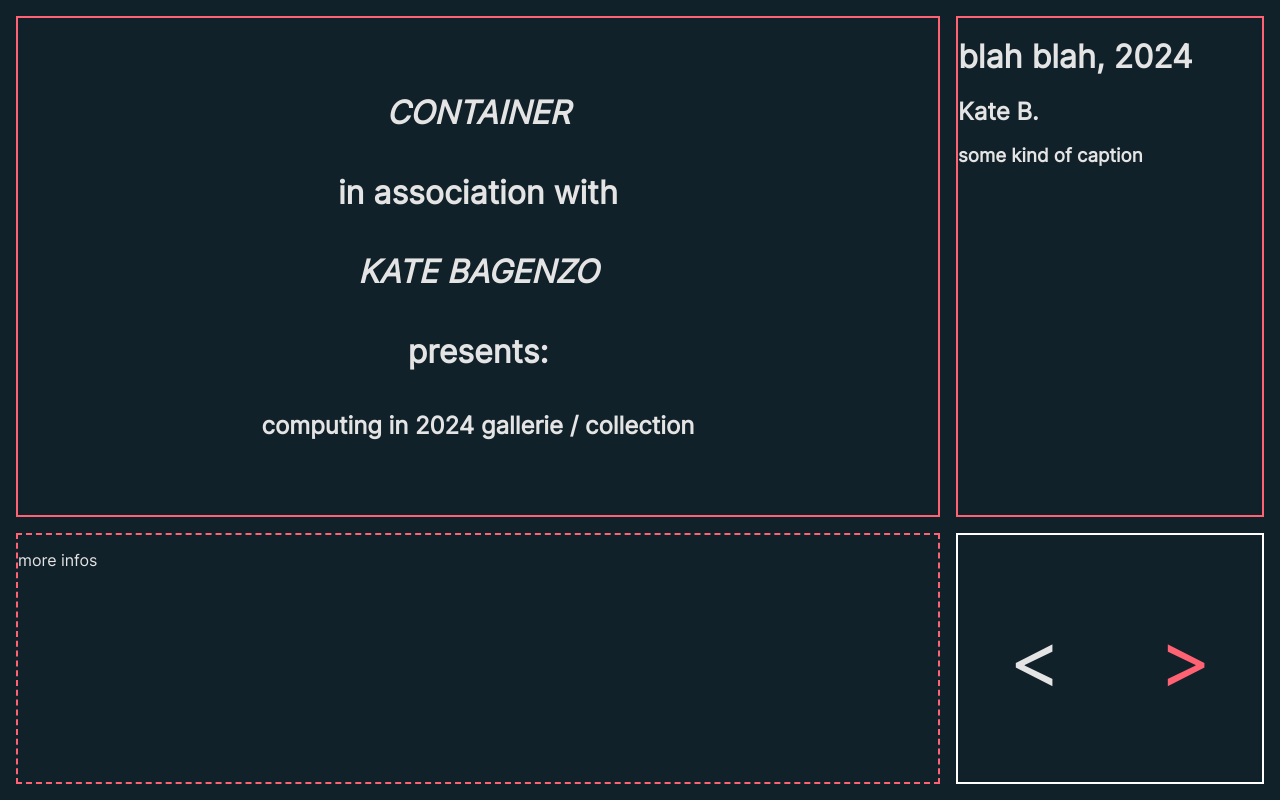
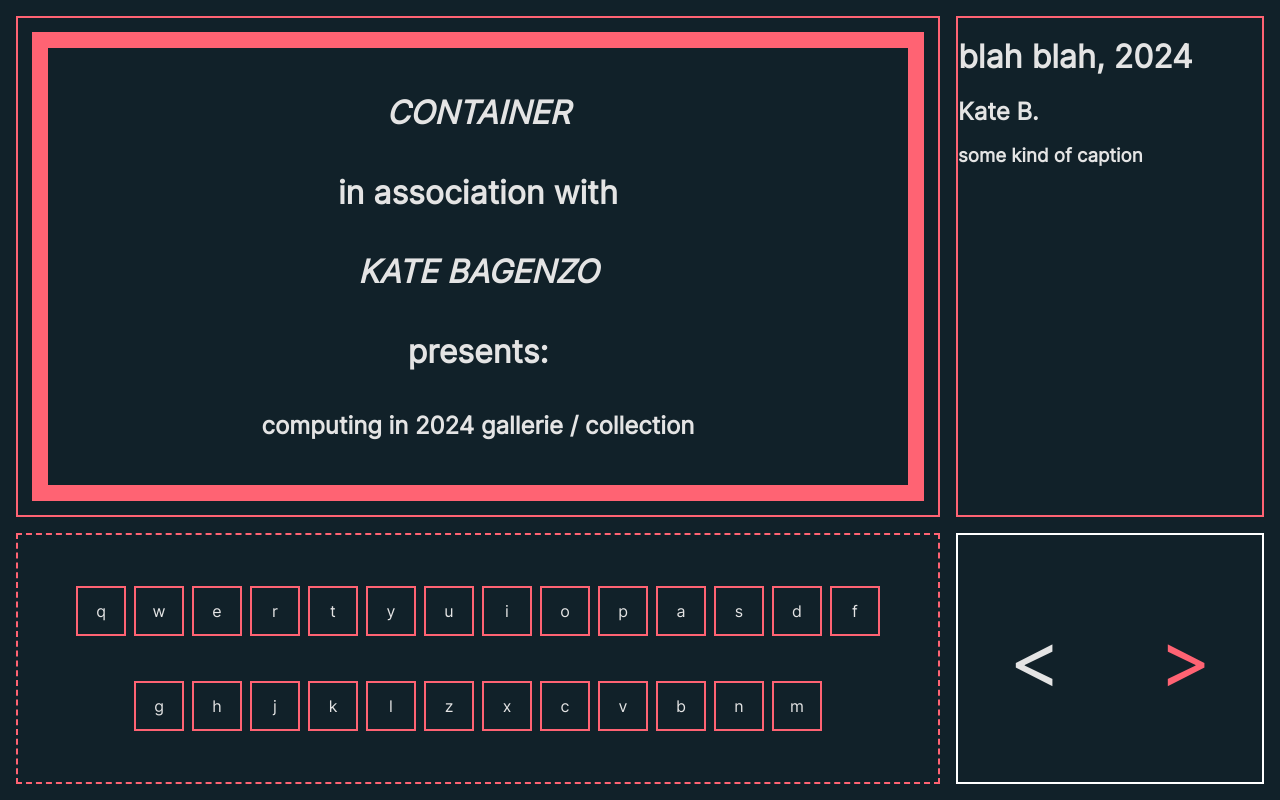
Before and after one commit to kate-bagenzo/container-mag, a Vue app: page / in a window 1280 px wide. Built offline with nearby package versions, Linux system fonts and the light colour scheme.

Commit message:
basic info keys

```diff
--- a/src/App.vue
+++ b/src/App.vue
@@ -4,16 +4,6 @@ import { ref } from 'vue';
 import GalleryControlsVue from './components/GalleryControls.vue';
 import GalleryInfosVue from './components/GalleryInfos.vue';
 import GalleryCaptionVue from './components/GalleryCaption.vue';
-
-const galleryPosition = ref(0);
-
-const galleryBack = () => {
-  galleryPosition.value -= 1;
-}
-
-const galleryForward = () => {
-  galleryPosition.value += 1;
-}
 
 </script>
 
@@ -22,7 +12,7 @@ const galleryForward = () => {
     <RouterView />
     <GalleryCaptionVue />
     <GalleryInfosVue />
-    <GalleryControlsVue :galleryPosition="galleryPosition" @galleryBack="galleryBack" @galleryForward="galleryForward"/>
+    <GalleryControlsVue />
   </main>
 </template>
 
--- a/src/components/GalleryControls.vue
+++ b/src/components/GalleryControls.vue
@@ -1,17 +1,12 @@
 <script setup lang="ts">
-
-interface Props {
-    galleryPosition: number;
-}
-
-const props = defineProps<Props>();
+import { galleryState } from '@/galleryState';
 
 </script>
 
 <template>
     <ol id="controls">
         <li>
-            <button :disabled="galleryPosition == 0"  @click="$emit ('galleryBack')">&lt;</button>
+            <button :disabled="galleryState.position == 0"  @click="$emit ('galleryBack')">&lt;</button>
         </li>
         <li>
             <button @click="$emit ('galleryForward')">&gt;</button>
--- a/src/components/GalleryInfos.vue
+++ b/src/components/GalleryInfos.vue
@@ -1,15 +1,36 @@
 <script setup lang="ts">
+
+const keyboard = 'qwertyuiopasdfghjklzxcvbnm';
 
 </script>
 
 <template>
     <section id="info">
-        <p>more infos</p>
+        <span v-for="key in keyboard">{{  key }}</span>
+
     </section>
 </template>
 
 <style scoped lang="scss">
     section {
         border: 2px dashed $core-coral;
+
+        display: flex;
+        flex-wrap: wrap;
+        align-items: center;
+        justify-content: center;
+        overflow: hidden;
+        gap: 0.5rem;
+        padding: 2rem;
+
+        span {
+            border: 2px solid $core-coral;
+            font-size: 1rem;
+            width: 50px;
+            height: 50px;
+            display: flex;
+            align-items: center;
+            justify-content: center;
+        }
     }
 </style>
--- /dev/null
+++ b/src/galleryState.ts
@@ -0,0 +1,11 @@
+import { reactive } from "vue";
+
+export const galleryState = reactive({
+    position: 0,
+    galleryForward() {
+        this.position++;
+    },
+    galleryBack() {
+        this.position--;
+    }
+});
--- a/src/views/HomeView.vue
+++ b/src/views/HomeView.vue
@@ -20,5 +20,8 @@
     flex-direction: column;
     align-items: center;
     justify-content: center;
+
+    outline: 1rem solid $core-coral;
+    outline-offset: -2rem;
   }
 </style>
```
